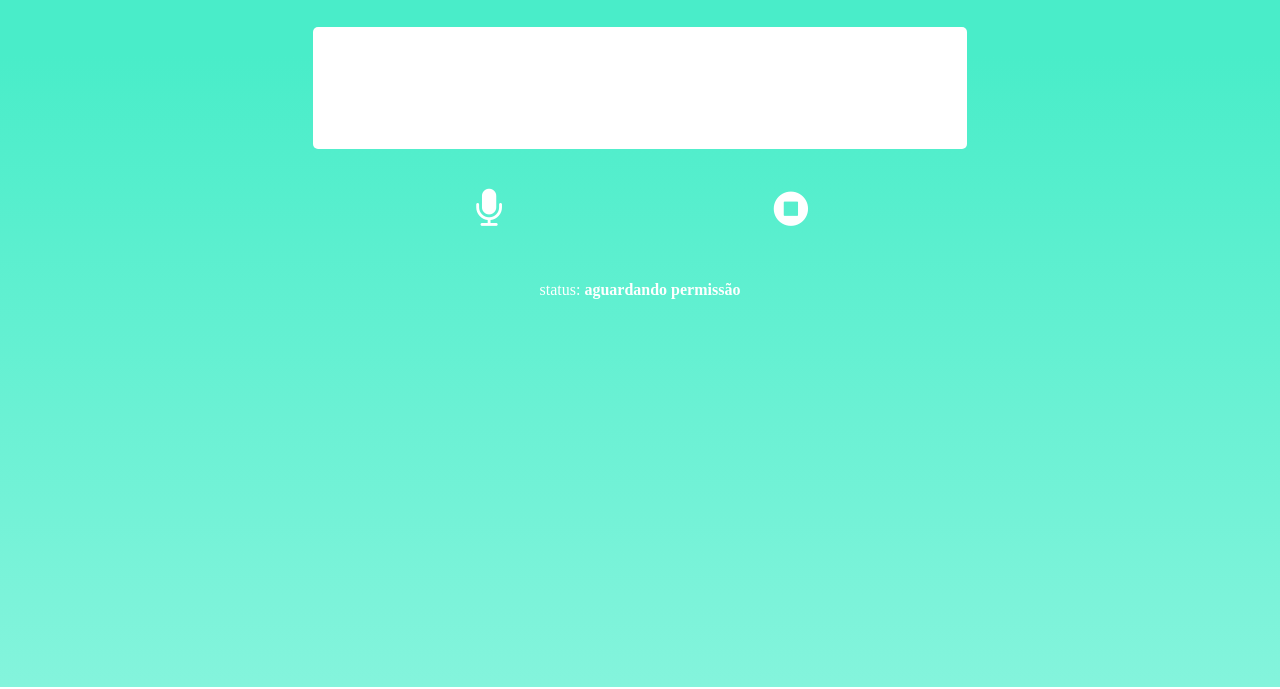
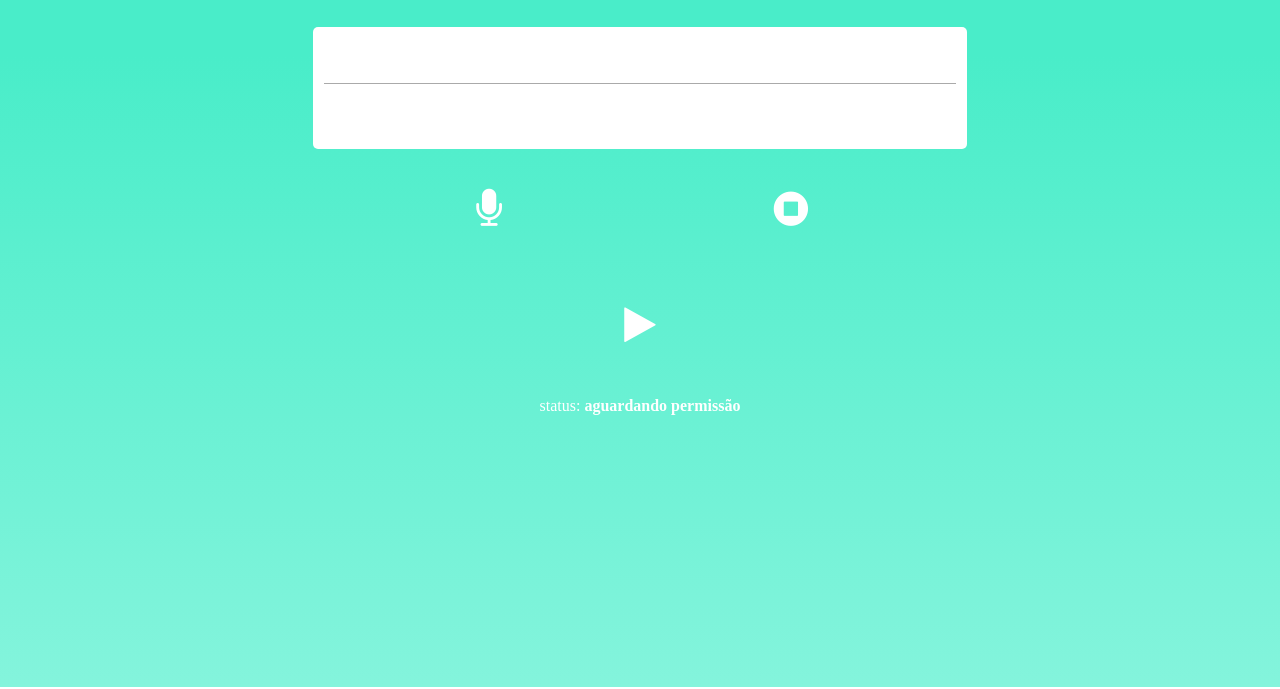
Before and after one commit to ArthurNovaes/speech-to-text, a website: page public/index.html in a window 1280 px wide. Shown: the part 111-800 px from the top of the page. Drawn offline with Linux system fonts and the light colour scheme.

Commit message:
Add text to speech and refactoring front

```diff
--- a/public/css/style.css
+++ b/public/css/style.css
@@ -22,6 +22,21 @@
 		    padding: 0 330px;
 		}
 
+		#results {
+			display: flex;
+			flex-direction: column;
+		}
+
+		textarea {
+			border-top: none;
+			border-left: none;
+			border-right: none;
+			border-bottom: 1px solid #AAA;
+			outline: none;
+    		padding-top: 1em;
+    		resize: none;
+
+		}
 
 		#transcription {
 			width: 50%;
--- a/public/index.html
+++ b/public/index.html
@@ -1,8 +1,9 @@
 <!DOCTYPE html>
 <html>
 	<head>
-		<title>Speech to text</title>
+		<title>Speech to text and text to Speak</title>
 
+		<script src='https://code.responsivevoice.org/responsivevoice.js'></script>
 		<script src="./js/voiceToText.js"></script>
 		<link rel="stylesheet" href="./css/font-awesome-4.7.0/css/font-awesome.min.css">
 		<link rel="stylesheet" href="./css/style.css">
@@ -12,8 +13,9 @@
 		<p id="ola">Você falou:</p>
 		<div id="transcription">
 			<div id="results">
+		      <textarea id="interim_span" placeholder="Digite seu texto..." onchange="startSpeech(event)" class="final"> </textarea>
 			  <span id="final_span" class="final"></span>
-			  <span id="interim_span" class="interim"></span>
+			  <!-- <span id="interim_span" class="interim"></span> -->
 			</div>
 		</div>
 
@@ -31,6 +33,12 @@
 			</button>
 		</div>
 
+		<button id="start_button">
+			<a href="#" id="start_button" onclick='responsiveVoice.speak(startSpeech(), "Brazilian Portuguese Female");'>
+				<i class="fa fa-play"></i>
+			</a>
+		</button>
+
 		<p id="status">status: <span>aguardando permissão</span></p>
 	    <span id="ws-unsupported" class="hidden">API not supported</span>
 	</body>
--- a/public/js/voiceToText.js
+++ b/public/js/voiceToText.js
@@ -57,3 +57,12 @@ function startDictation(event) {
   final_span.innerHTML = '';
   interim_span.innerHTML = '';
 }
+
+var text = null;
+
+function startSpeech(event) {
+  if (event) {
+    text = event.target.value
+  }
+  return text
+}
```
Also changed, not shown: public/js/textToVoice.js (added).
